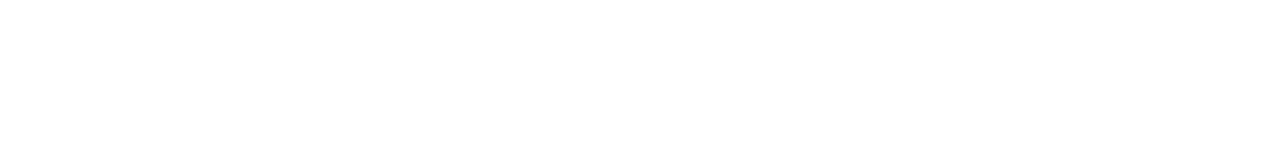
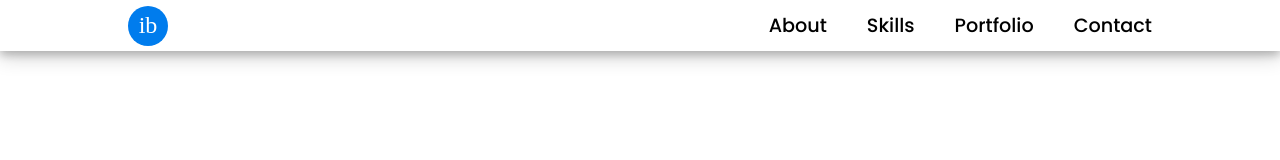
Before and after one commit to ibifaa/MyPortfolio, a plain HTML site: page index.html in a window 1280 px wide. Drawn offline with Linux system fonts and the light colour scheme; a web font is replaced by a local one.

Commit message:
completed navigation bar

```diff
--- a/index.html
+++ b/index.html
@@ -5,9 +5,36 @@
     <meta charset="UTF-8">
     <meta name="viewport" content="width=device-width, initial-scale=1.0">
     <title>Ibifaa I.A</title>
+    <link rel="preconnect" href="https://fonts.googleapis.com">
+    <link rel="preconnect" href="https://fonts.gstatic.com" crossorigin>
+    <link
+        href="https://fonts.googleapis.com/css2?family=Poppins:wght@400;500;600;700;800;900&family=Ribeye&display=swap"
+        rel="stylesheet">
+    <link rel="stylesheet" href="styles.css">
 </head>
 
 <body>
+    <header class="flex padding">
+        <div class="logo">
+            ib
+        </div>
+        <nav class="nav-items">
+            <ul class="links flex">
+                <li class="link"><a href="#">About</a></li>
+                <li class="link"><a href="#">Skills</a></li>
+                <li class="link"><a href="#">Portfolio</a></li>
+                <li class="link"><a href="#">Contact</a></li>
+            </ul>
+        </nav>
+    </header>
+
+    <main>
+
+    </main>
+
+    <footer>
+
+    </footer>
 
 </body>
 
--- a/styles.css
+++ b/styles.css
@@ -0,0 +1,52 @@
+*{
+    margin: 0;
+    padding: 0;
+    box-sizing: border-box;
+}
+body{
+    font-family: 'Poppins';
+}
+
+header{
+    justify-content: space-between;
+    height: 44px;
+    margin: auto;
+    padding: 2% 10%;
+    align-items: center;
+    box-shadow: 0 4px 8px 0 rgba(0, 0, 0, 0.2), 0 6px 20px 0 rgba(0, 0, 0, 0.19);
+    font-weight: 500;
+    font-size: 1.2rem;
+}
+padding{
+    padding-right: 10%;
+}
+.flex{
+    display: flex;
+}
+
+.logo{
+    background-color: #007ced;
+    height: 40px;
+    width: 40px;
+    border-radius: 50%;
+    color: white;
+    align-items: center;
+    display: flex;
+    justify-content: center;
+    font-size: 1.5rem;
+    font-weight: 400;
+    font-family: 'Ribeye';
+}
+
+.links{
+    gap: 40px;
+}
+
+li{
+    list-style: none;
+}
+
+a{
+    text-decoration: none;
+    color: black;
+}
```
